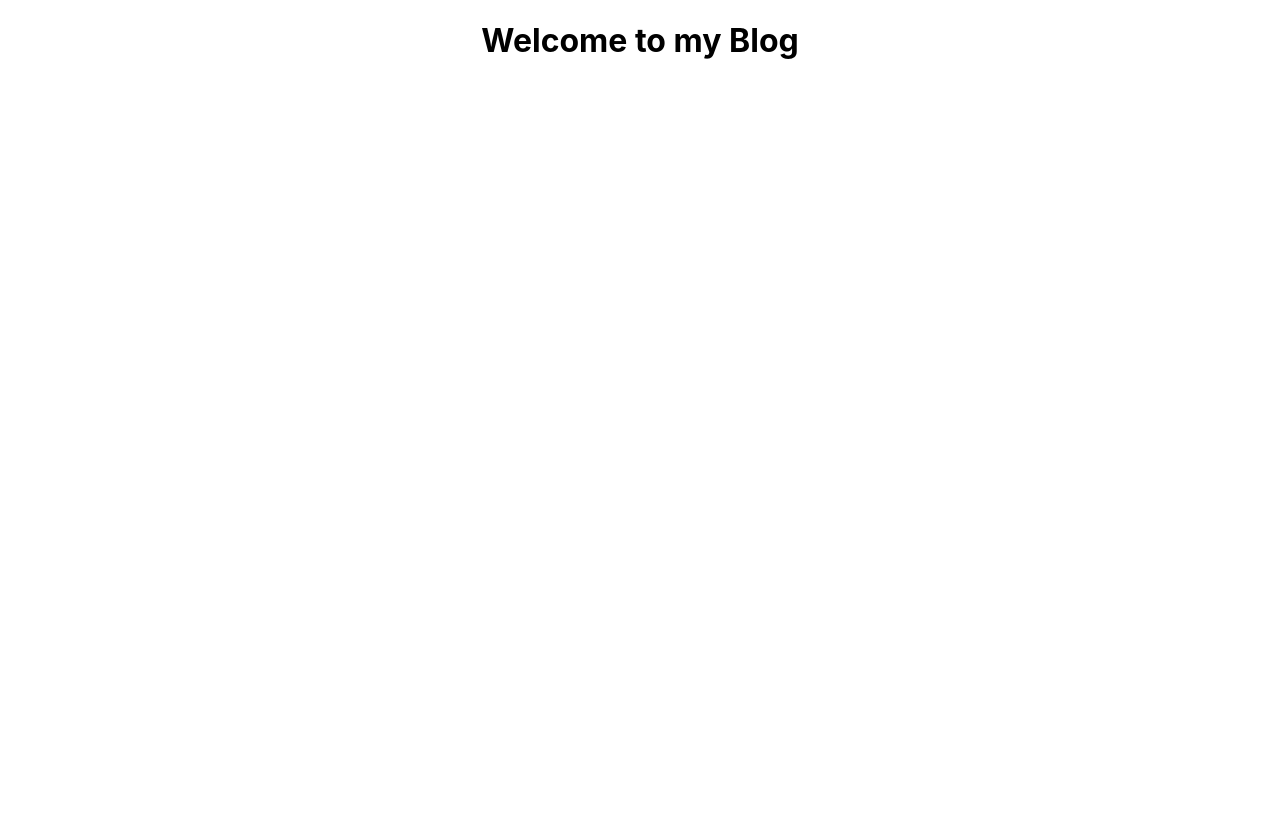
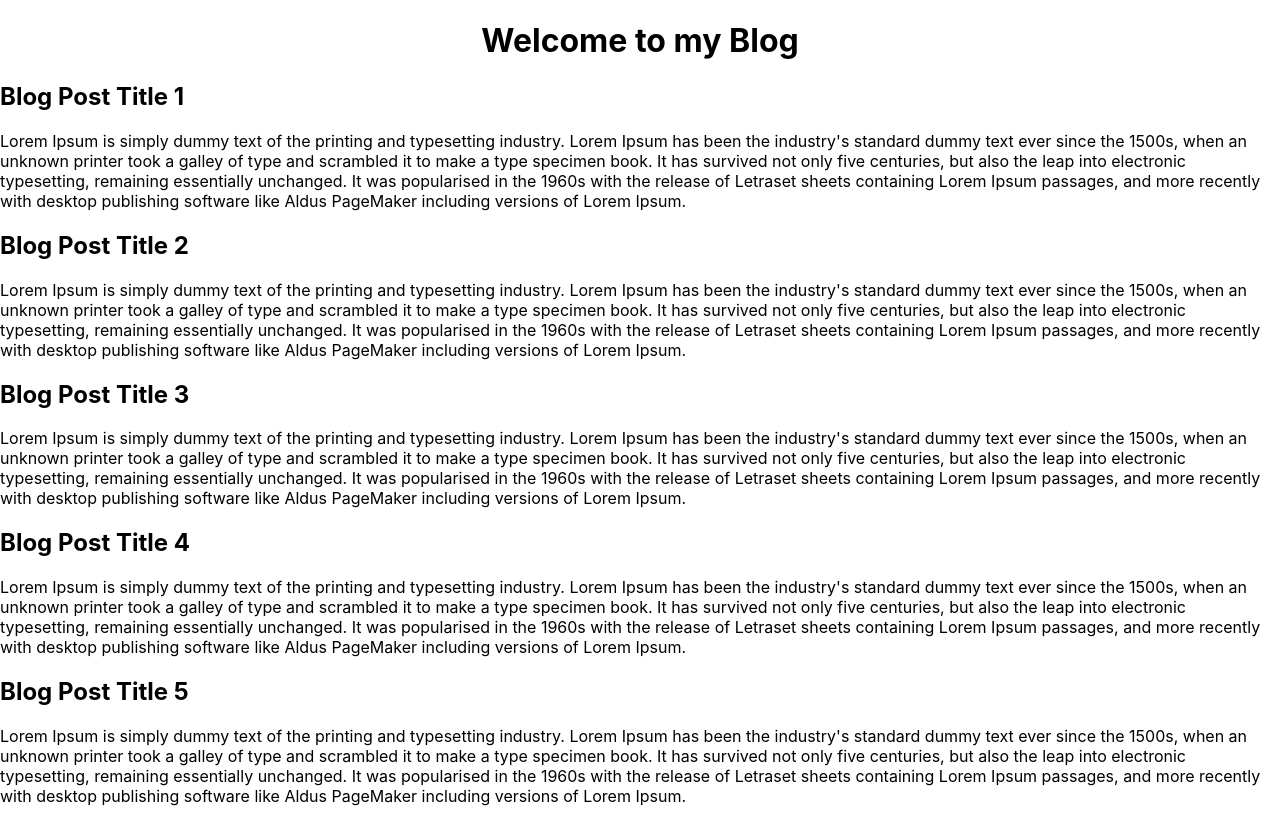
Before and after one commit to dovletg/Blog-Post-React, a React (Create React App) app: page / in a window 1280 px wide. Before the commit the page ends 800 px from the top, so only its background shows below. Built offline with nearby package versions, Linux system fonts and the light colour scheme.

Commit message:
Add blog posts manually

```diff
--- a/src/App.js
+++ b/src/App.js
@@ -5,7 +5,28 @@
   return (
     <div>
       <h1 style={{textAlign: 'center'}}>Welcome to my Blog</h1>
-
+      <section>
+        <article>
+          <h2>Blog Post Title 1</h2>
+          <p>Lorem Ipsum is simply dummy text of the printing and typesetting industry. Lorem Ipsum has been the industry's standard dummy text ever since the 1500s, when an unknown printer took a galley of type and scrambled it to make a type specimen book. It has survived not only five centuries, but also the leap into electronic typesetting, remaining essentially unchanged. It was popularised in the 1960s with the release of Letraset sheets containing Lorem Ipsum passages, and more recently with desktop publishing software like Aldus PageMaker including versions of Lorem Ipsum.</p>
+        </article>
+        <article>
+          <h2>Blog Post Title 2</h2>
+          <p>Lorem Ipsum is simply dummy text of the printing and typesetting industry. Lorem Ipsum has been the industry's standard dummy text ever since the 1500s, when an unknown printer took a galley of type and scrambled it to make a type specimen book. It has survived not only five centuries, but also the leap into electronic typesetting, remaining essentially unchanged. It was popularised in the 1960s with the release of Letraset sheets containing Lorem Ipsum passages, and more recently with desktop publishing software like Aldus PageMaker including versions of Lorem Ipsum.</p>
+        </article>
+        <article>
+          <h2>Blog Post Title 3</h2>
+          <p>Lorem Ipsum is simply dummy text of the printing and typesetting industry. Lorem Ipsum has been the industry's standard dummy text ever since the 1500s, when an unknown printer took a galley of type and scrambled it to make a type specimen book. It has survived not only five centuries, but also the leap into electronic typesetting, remaining essentially unchanged. It was popularised in the 1960s with the release of Letraset sheets containing Lorem Ipsum passages, and more recently with desktop publishing software like Aldus PageMaker including versions of Lorem Ipsum.</p>
+        </article>
+        <article>
+          <h2>Blog Post Title 4</h2>
+          <p>Lorem Ipsum is simply dummy text of the printing and typesetting industry. Lorem Ipsum has been the industry's standard dummy text ever since the 1500s, when an unknown printer took a galley of type and scrambled it to make a type specimen book. It has survived not only five centuries, but also the leap into electronic typesetting, remaining essentially unchanged. It was popularised in the 1960s with the release of Letraset sheets containing Lorem Ipsum passages, and more recently with desktop publishing software like Aldus PageMaker including versions of Lorem Ipsum.</p>
+        </article>
+        <article>
+          <h2>Blog Post Title 5</h2>
+          <p>Lorem Ipsum is simply dummy text of the printing and typesetting industry. Lorem Ipsum has been the industry's standard dummy text ever since the 1500s, when an unknown printer took a galley of type and scrambled it to make a type specimen book. It has survived not only five centuries, but also the leap into electronic typesetting, remaining essentially unchanged. It was popularised in the 1960s with the release of Letraset sheets containing Lorem Ipsum passages, and more recently with desktop publishing software like Aldus PageMaker including versions of Lorem Ipsum.</p>
+        </article>
+      </section>
     </div>
   );
 }
```
